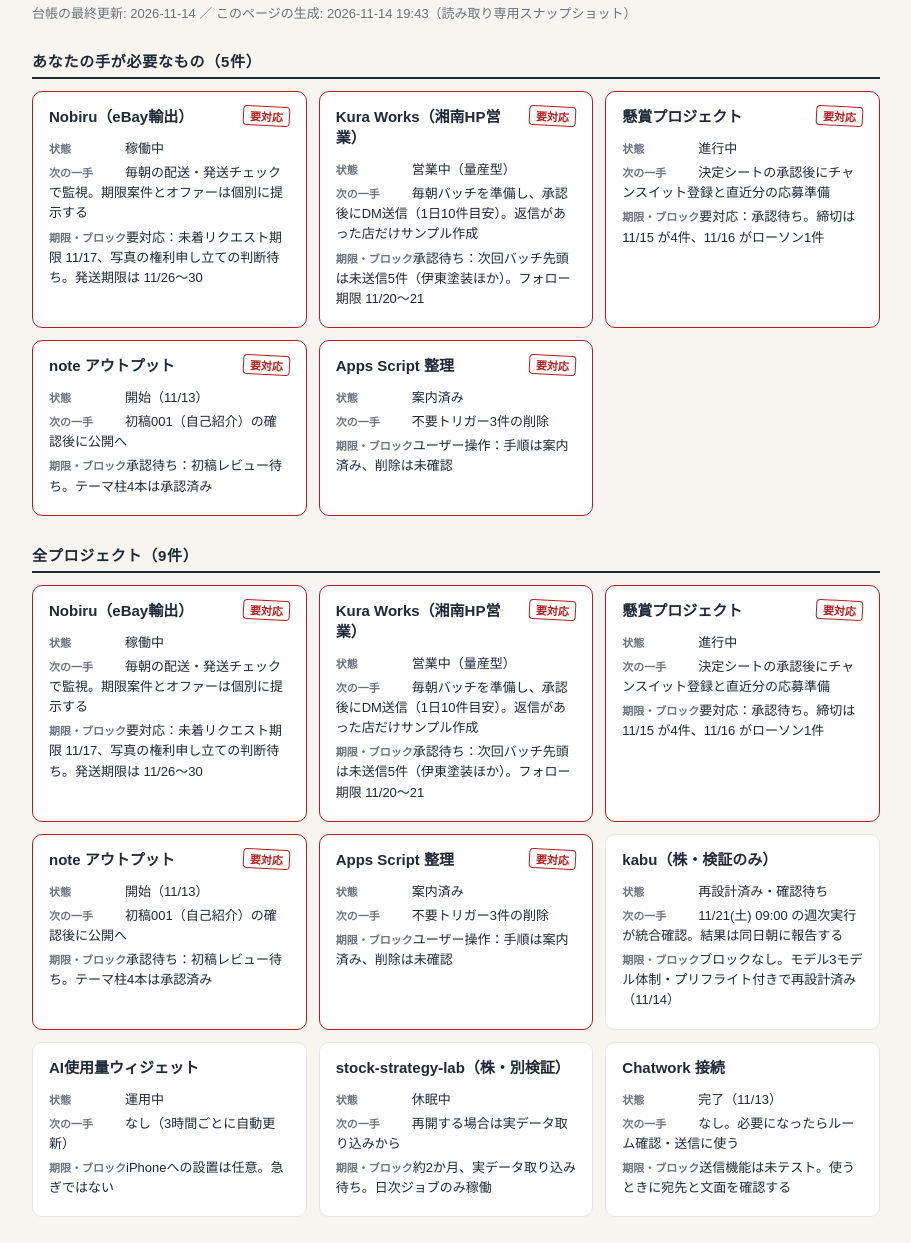
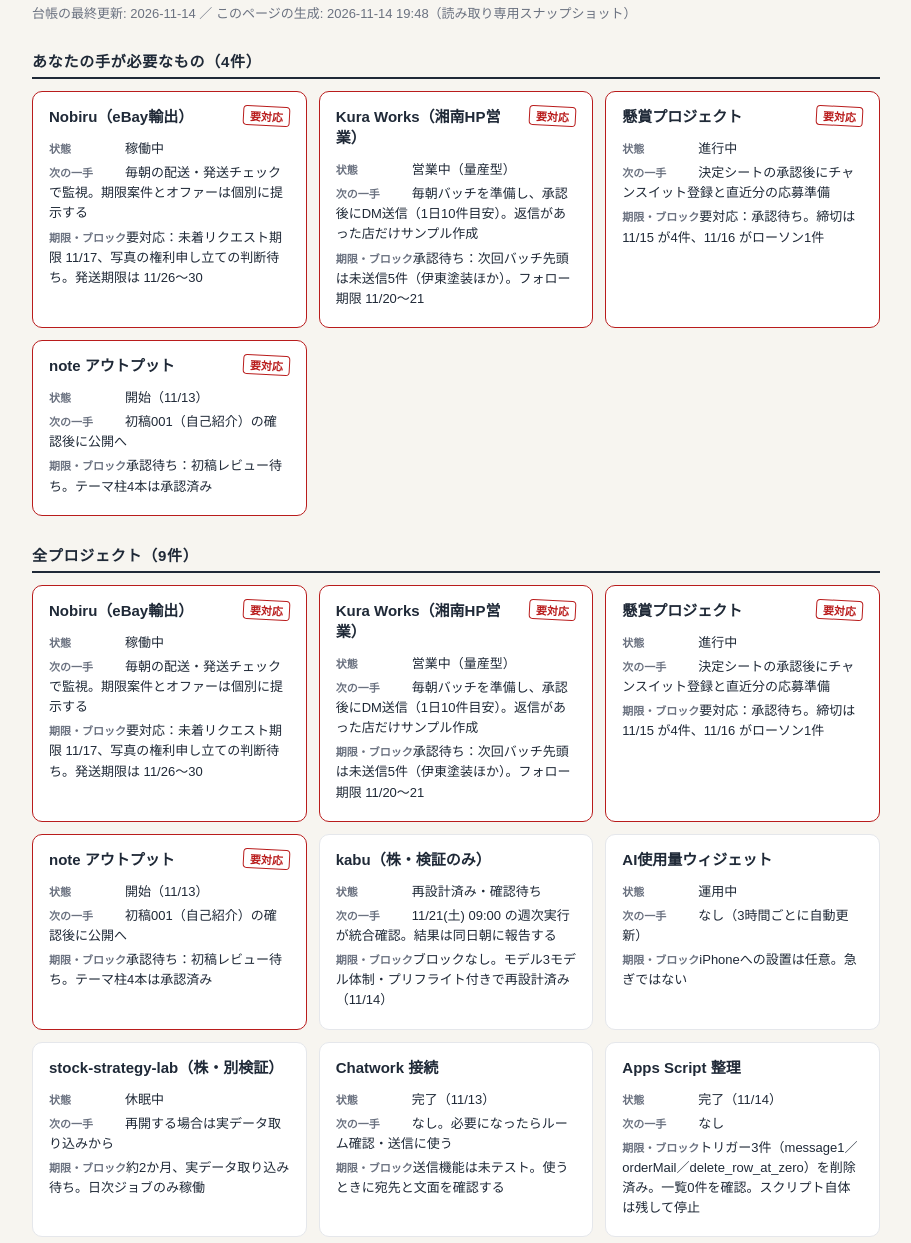
Before and after one commit to hiroship/project-dashboard, a plain HTML site: page index.html in a window 1280 px wide. Shown: the part 57-1300 px from the top of the page, without its empty margins (184-1095 px from the left). Drawn offline with Linux system fonts and the light colour scheme.

Commit message:
Update dashboard snapshot 2026-11-14 19:48

```diff
--- a/index.html
+++ b/index.html
@@ -30,9 +30,9 @@
 <div class="wrap">
 <header>
   <h1>プロジェクト管理</h1>
-  <p>台帳の最終更新: 2026-11-14 ／ このページの生成: 2026-11-14 19:43（読み取り専用スナップショット）</p>
+  <p>台帳の最終更新: 2026-11-14 ／ このページの生成: 2026-11-14 19:48（読み取り専用スナップショット）</p>
 </header>
-<h2>あなたの手が必要なもの（5件）</h2>
+<h2>あなたの手が必要なもの（4件）</h2>
 <div class="grid">
 <article class="card attention">
   <div class="card-head"><h3>Nobiru（eBay輸出）</h3><span class="stamp">要対応</span></div>
@@ -57,12 +57,6 @@
   <p class="status"><span class="label">状態</span>開始（11/13）</p>
   <p><span class="label">次の一手</span>初稿001（自己紹介）の確認後に公開へ</p>
   <p><span class="label">期限・ブロック</span>承認待ち：初稿レビュー待ち。テーマ柱4本は承認済み</p>
-</article>
-<article class="card attention">
-  <div class="card-head"><h3>Apps Script 整理</h3><span class="stamp">要対応</span></div>
-  <p class="status"><span class="label">状態</span>案内済み</p>
-  <p><span class="label">次の一手</span>不要トリガー3件の削除</p>
-  <p><span class="label">期限・ブロック</span>ユーザー操作：手順は案内済み、削除は未確認</p>
 </article>
 </div>
 <h2>全プロジェクト（9件）</h2>
@@ -91,12 +85,6 @@
   <p><span class="label">次の一手</span>初稿001（自己紹介）の確認後に公開へ</p>
   <p><span class="label">期限・ブロック</span>承認待ち：初稿レビュー待ち。テーマ柱4本は承認済み</p>
 </article>
-<article class="card attention">
-  <div class="card-head"><h3>Apps Script 整理</h3><span class="stamp">要対応</span></div>
-  <p class="status"><span class="label">状態</span>案内済み</p>
-  <p><span class="label">次の一手</span>不要トリガー3件の削除</p>
-  <p><span class="label">期限・ブロック</span>ユーザー操作：手順は案内済み、削除は未確認</p>
-</article>
 <article class="card">
   <div class="card-head"><h3>kabu（株・検証のみ）</h3></div>
   <p class="status"><span class="label">状態</span>再設計済み・確認待ち</p>
@@ -121,6 +109,12 @@
   <p><span class="label">次の一手</span>なし。必要になったらルーム確認・送信に使う</p>
   <p><span class="label">期限・ブロック</span>送信機能は未テスト。使うときに宛先と文面を確認する</p>
 </article>
+<article class="card">
+  <div class="card-head"><h3>Apps Script 整理</h3></div>
+  <p class="status"><span class="label">状態</span>完了（11/14）</p>
+  <p><span class="label">次の一手</span>なし</p>
+  <p><span class="label">期限・ブロック</span>トリガー3件（message1／orderMail／delete_row_at_zero）を削除済み。一覧0件を確認。スクリプト自体は残して停止</p>
+</article>
 </div>
 <footer>編集は Muse のダッシュボード（Space「プロジェクト管理」）で。台帳: workspace/projects/PROJECTS.md</footer>
 </div>
```
